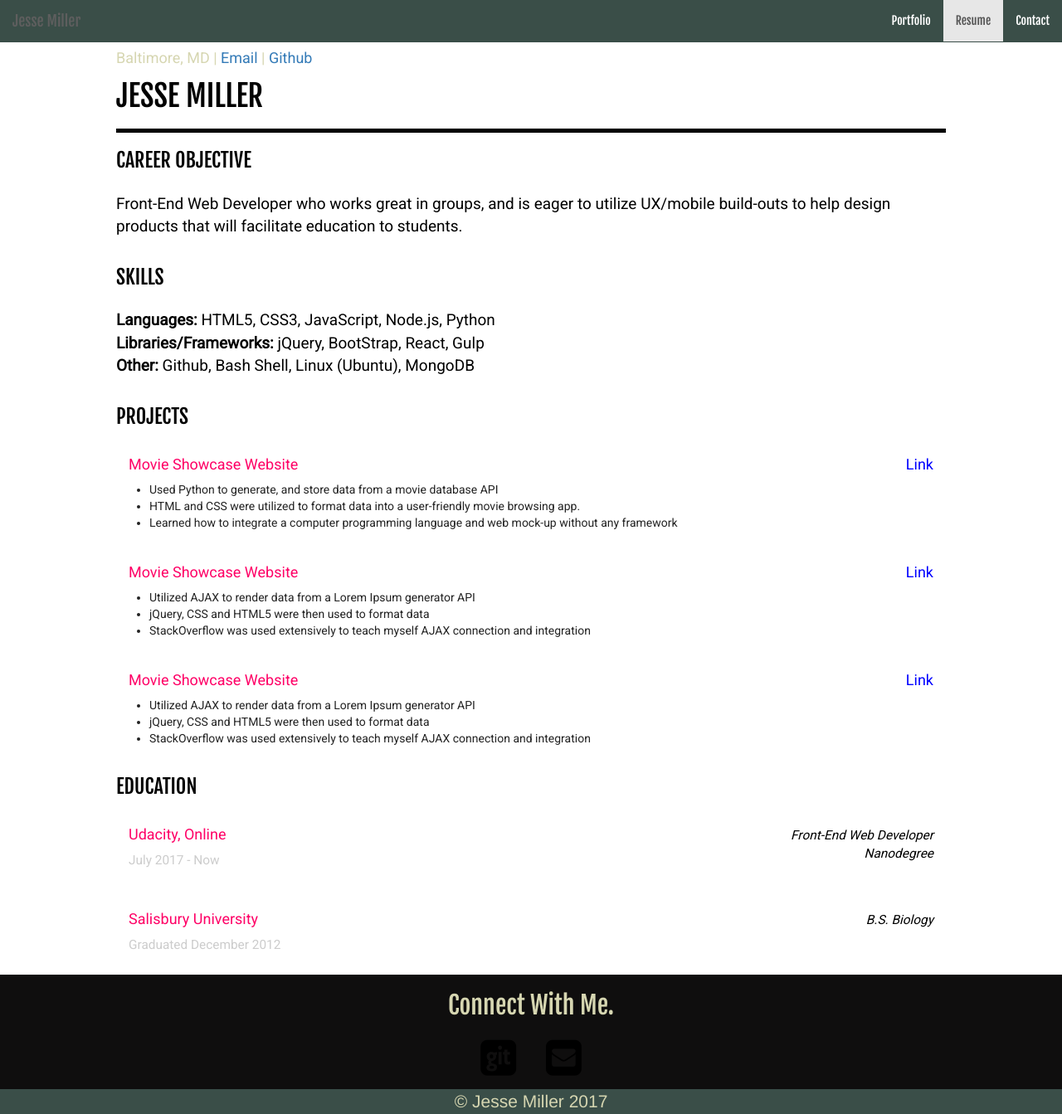
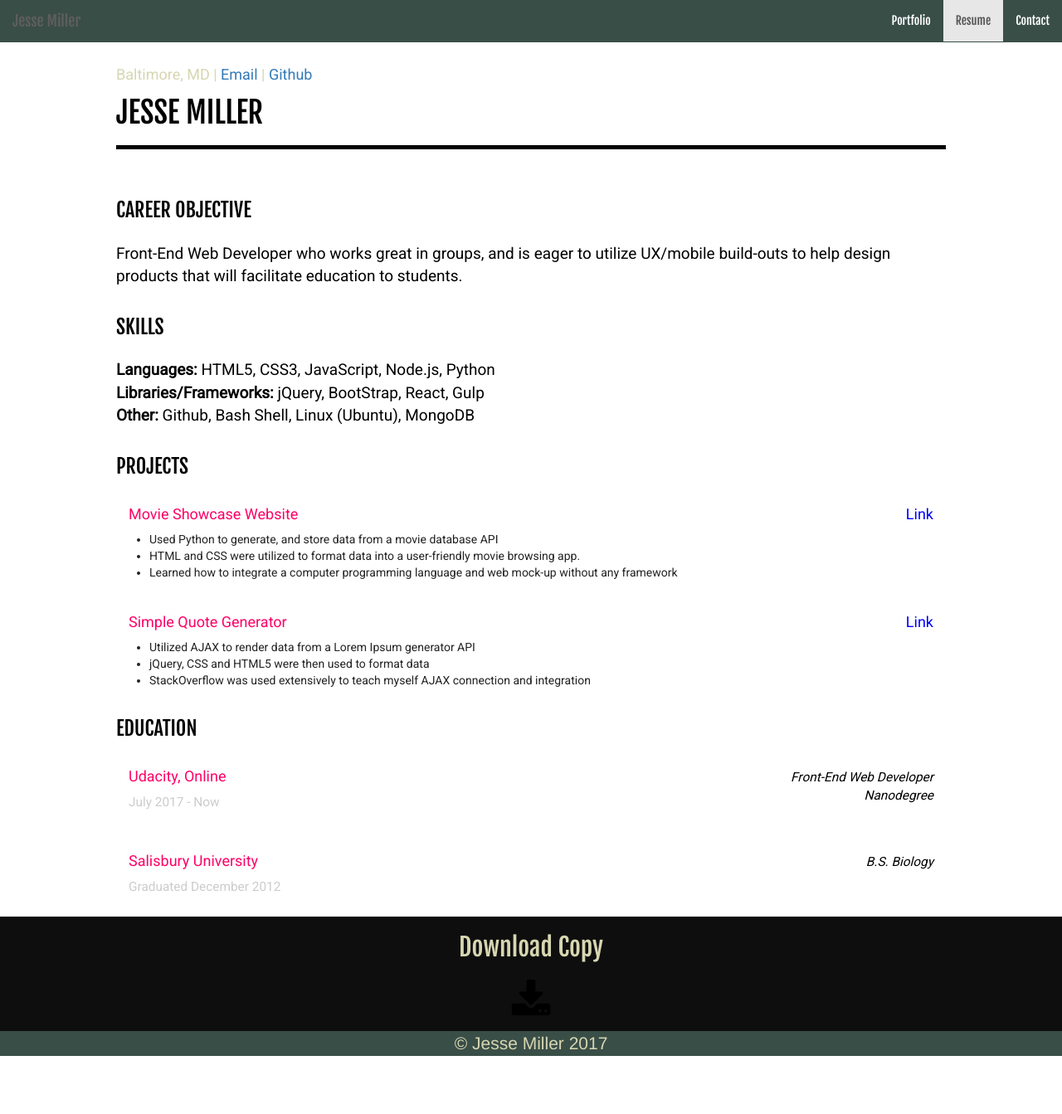
Before and after one commit to jpmllr89/portfolio, a plain HTML site: page resume.html in a window 1280 px wide. Shown: the whole page at 83% size. After the commit the page ends 1273 px from the top, so only its background shows below. Drawn offline with nearby package versions, Linux system fonts and the light colour scheme.

Commit message:
Added download button to resume page, Fixed projects section

```diff
--- a/resume.html
+++ b/resume.html
@@ -57,7 +57,7 @@
       <!-- End Header Section of Resume -->
 
       <!-- Career Objective and Skills -->
-      <div class="information">
+      <div class="">
         <h3 class="information__title">
           CAREER OBJECTIVE
         </h3>
@@ -81,7 +81,7 @@
       <!-- End Carrer objective and skills -->
 
       <!-- Projects/Education -->
-      <div class="information">
+      <div class="">
         <h3 class="information__title">
           PROJECTS
         </h3>
@@ -106,25 +106,7 @@
 
         <div class="proj_content">
         <div class="row">
-          <h4 class="col-xs-9 information__title--magenta">Movie Showcase Website</h4>
-          <h4 class="col-xs-3 information__title--right"><a class="information__title information__title--link">Link</a></h4>
-
-        </div>
-        <ul class="row information__ul">
-          <li>
-            Utilized AJAX to render data from a Lorem Ipsum generator API
-          </li>
-          <li>
-            jQuery, CSS and HTML5 were then used to format data
-          </li>
-          <li>
-            StackOverflow was used extensively to teach myself AJAX connection and integration
-          </li>
-        </ul>
-      </div>
-      <div class="proj_content">
-        <div class="row">
-          <h4 class="col-xs-9 information__title--magenta">Movie Showcase Website</h4>
+          <h4 class="col-xs-9 information__title--magenta">Simple Quote Generator</h4>
           <h4 class="col-xs-3 information__title--right"><a class="information__title information__title--link">Link</a></h4>
 
         </div>
@@ -179,13 +161,10 @@
         <div id="footer">
             <div class="row">
                     <div>
-                        <h2>Connect With Me.</h2>
+                        <h2>Download Copy</h2>
                         <div class="row">
                             <a href="http://github.com/jpmllr89">
-                              <i class="fa fa-git-square"></i>
-                            </a>
-                            <a href="mailto:jpmllr89@gmail.com">
-                              <i class="fa fa-envelope-square"></i>
+                              <i class="fa fa-download"></i>
                             </a>
                         </div>
                     </div>
--- a/styles/resume.css
+++ b/styles/resume.css
@@ -1,8 +1,7 @@
 /*Resume Section*/
-
-
 .information{
-  background-color:white;
+  padding-top:20px;
+  padding-bottom: 20px;
 }
 /*End Resume Section*/
 
```
